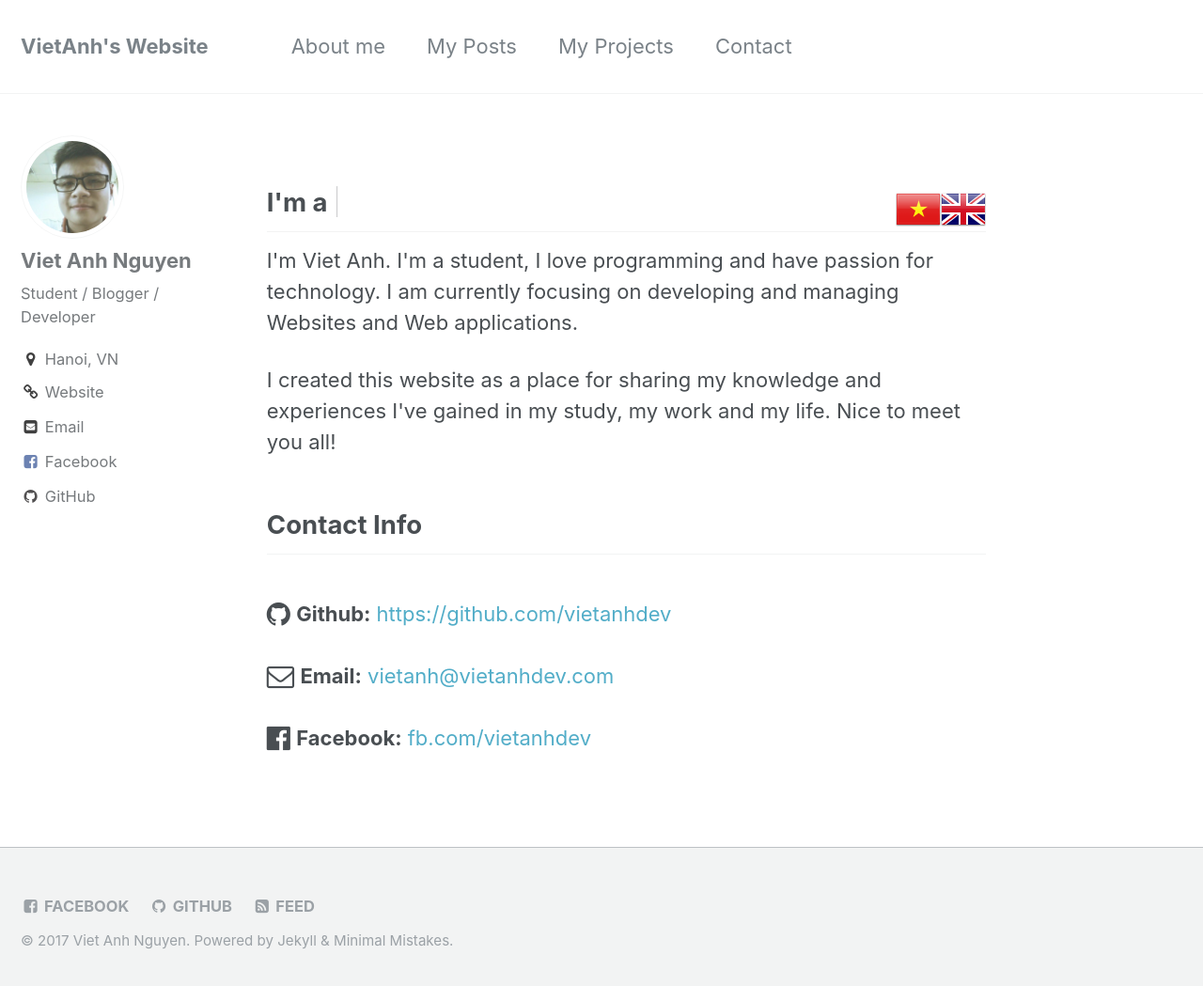
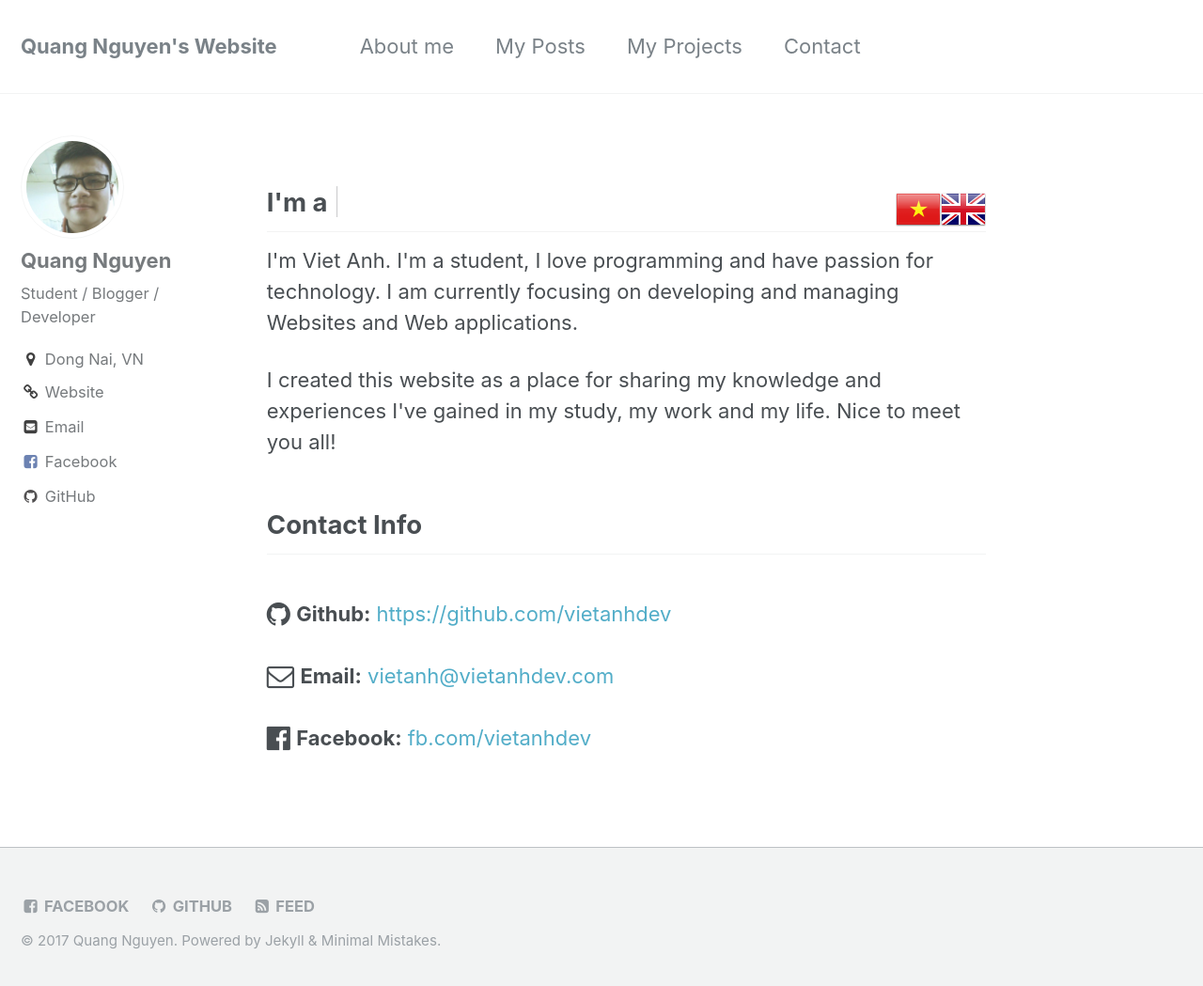
Before and after one commit to quangnguyen116hb/quangnguyen116hb.github.io, a Jekyll site: the page built from index.html, in a window 1280 px wide and 1057 px high. Shown: the top 1049 px of the window at 94% size. Built offline with Jekyll 4.4.1, drawn with Linux system fonts in a browser that asks for light colours; the list of posts is cut into pages by our own code.

Commit message:
Edit _config.yml

```diff
--- a/_config.yml
+++ b/_config.yml
@@ -7,11 +7,11 @@
 
 # Site Settings
 locale                   : # "en"
-title                    : "VietAnh's Website"
+title                    : "Quang Nguyen's Website"
 title_separator          : "-"
-name                     : "Viet Anh Nguyen"
-description              : "The website of Viet Anh Nguyen - where I share with you about my life & my work"
-url                      : "https://vietanhdev.com" # the base hostname & protocol for your site e.g. "https://mmistakes.github.io"
+name                     : "Quang Nguyen"
+description              : "The website of Quang Nguyen - where I share with you about my life & my work"
+url                      : "http://quangnguyen116hb.github.io" # the base hostname & protocol for your site e.g. "https://mmistakes.github.io"
 baseurl                  : "" # the subpath of your site, e.g. "/blog"
 repository               : # GitHub username/repo-name e.g. "mmistakes/minimal-mistakes"
 teaser                   : # path of fallback teaser image, e.g. "/assets/images/500x300.png"
@@ -59,14 +59,14 @@ yandex_site_verification :
 twitter:
   username               :
 facebook:
-  username               : "vietanhdev"
+  username               : "anonymous.tomriddle"
   app_id                 : "1794997907410583"
-og_image                 : "https://vietanhdev.com/assets/img/bigimg/shareimg.png" # Open Graph/Twitter default site image
+og_image                 : "http://quangnguyen116hb.github.io/assets/img/bigimg/shareimg.png" # Open Graph/Twitter default site image
 # For specifying social profiles
 # - https://developers.google.com/structured-data/customize/social-profiles
 social:
   type                   : "Person" # Person or Organization (defaults to Person)
-  name                   : "Viet Anh Nguyen" # If the user or organization name differs from the site's name
+  name                   : "Quang Nguyen" # If the user or organization name differs from the site's name
   links: # An array of links to social media profiles
 
 # Analytics
@@ -78,19 +78,19 @@ analytics:
 
 # Site Author
 author:
-  name             : "Viet Anh Nguyen"
+  name             : "Quang Nguyen"
   avatar           : "/assets/img/avatar.jpg" # path of avatar image, e.g. "/assets/images/bio-photo.jpg"
   bio              : "Student / Blogger / Developer"
-  location         : "Hanoi, VN"
-  email            : "vietanh@vietanhdev.com"
-  uri              : "https://vietanhdev.com"
+  location         : "Dong Nai, VN"
+  email            : "quangnguyen116hb@gmail.com"
+  uri              : "http://quangnguyen116hb.github.io"
   bitbucket        :
   codepen          :
   dribbble         :
   flickr           :
-  facebook         : "https://facebook.com/vietanhdev"
+  facebook         : "https://facebook.com/anonymous.tomriddle"
   foursquare       :
-  github           : "vietanhdev"
+  github           : "quangnguyen116hb"
   google_plus      :
   keybase          :
   instagram        :
```
